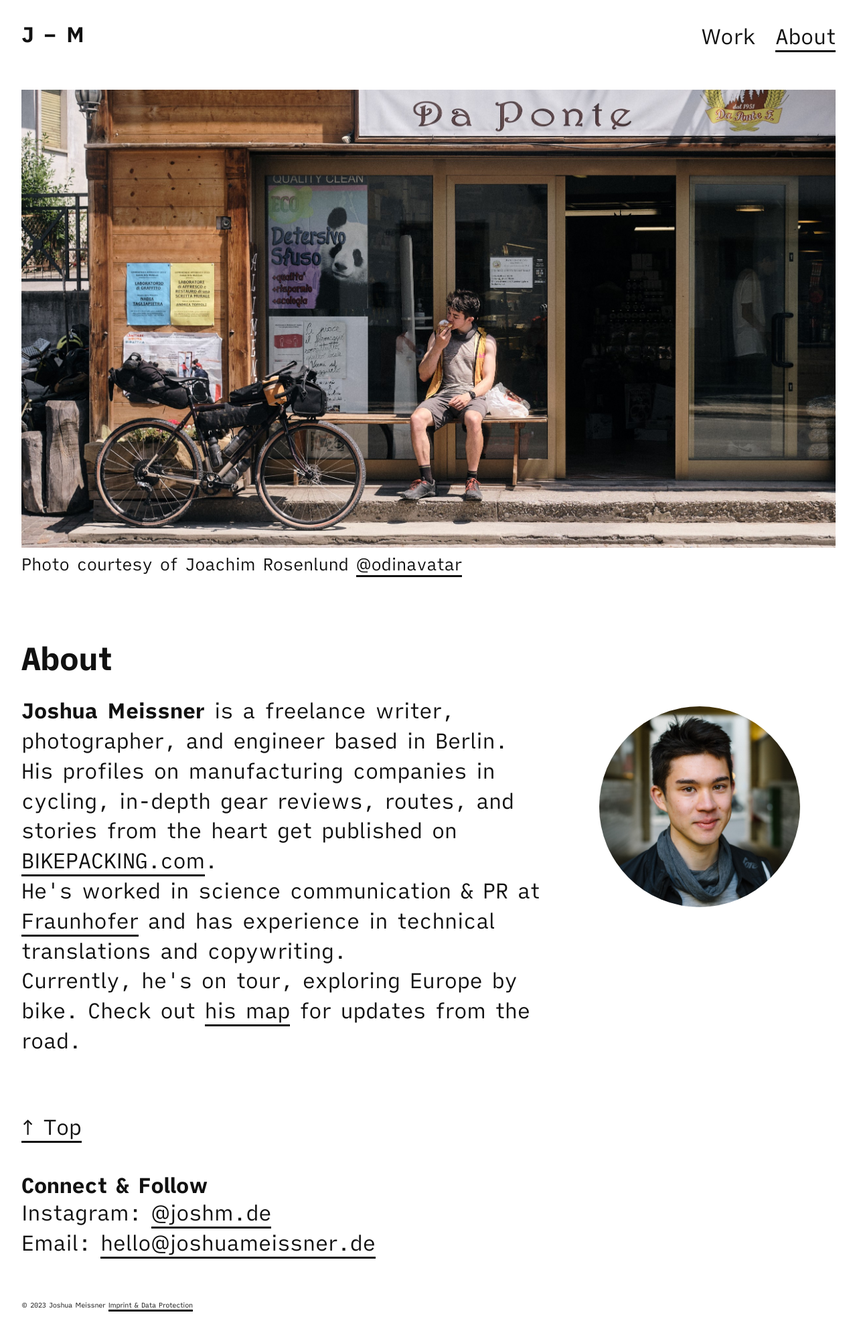
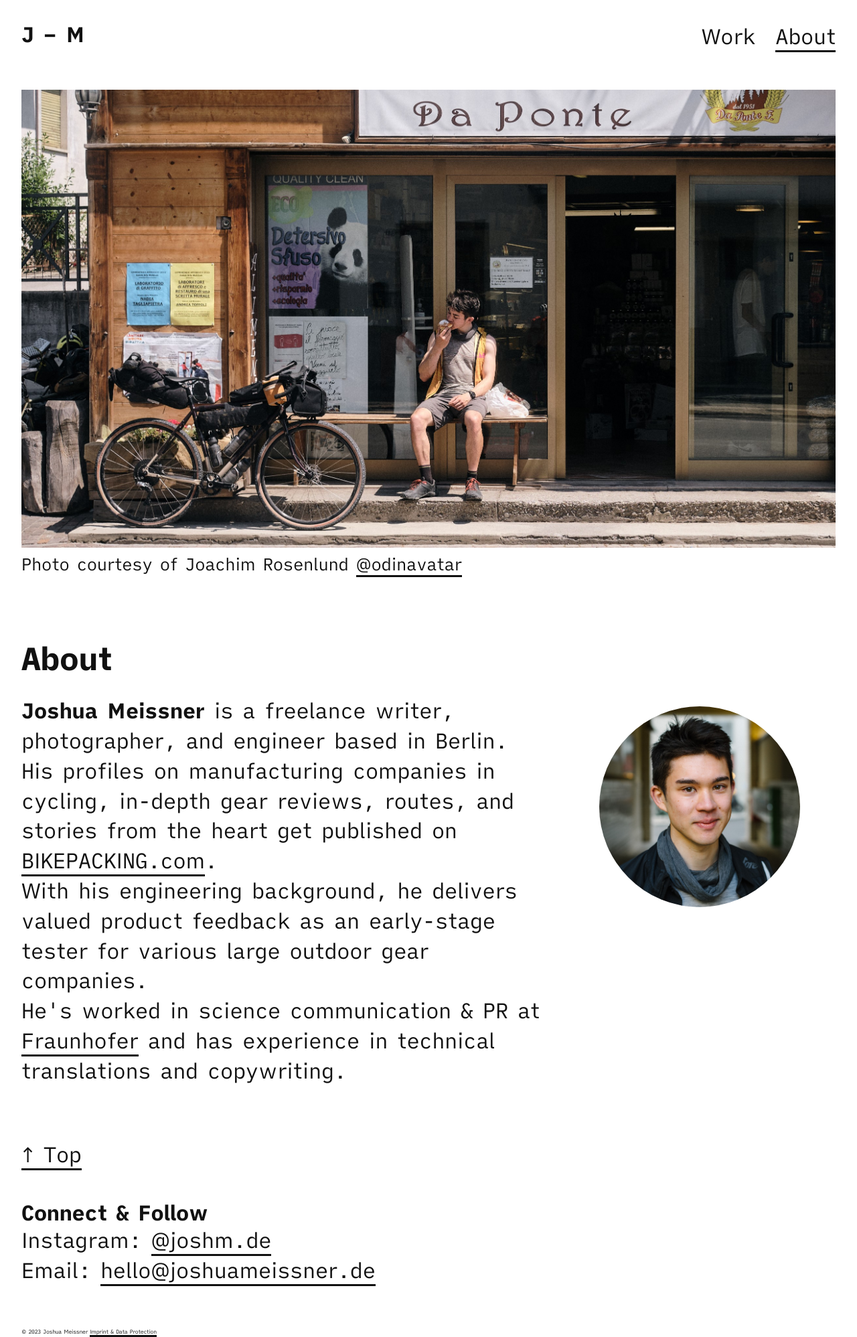
Before and after one commit to joshua-meissner/joshuameissner.de, a Jekyll site: the page built from about.html, in a window 1280 px wide. Shown: the whole page at 67% size. Built offline with Jekyll 4.4.1, drawn with Linux system fonts in a browser that asks for light colours; nearby versions of some CDN libraries; before the commit the page ends 1959 px from its top, so only the background shows below that.

Commit message:
product_tester

```diff
--- a/about.html
+++ b/about.html
@@ -12,8 +12,10 @@ permalink: /about
 <div class="clearfix mb0">
   <div class="sm-col sm-col-8">
   <h2 class="h0">About</h2>
-  <p class="about large intro"><strong>Joshua Meissner</strong> is a freelance writer, photographer, and engineer based in Berlin. <br> His profiles on manufacturing companies in cycling, in-depth gear reviews, routes, and stories from the heart get published on <a href="https://bikepacking.com/author/josh-meissner/" target="_blank">BIKEPACKING.com</a>. <br> He's worked in science communication & PR at <a href="https://www.iuk.fraunhofer.de/" target="_blank">Fraunhofer</a> and has experience in technical translations and copywriting. <br>
-   Currently, he's on tour, exploring Europe by bike. Check out <a href="https://felt.com/map/Flying-Southwest-2023-xW7bOcIzS8mlzmIjL2PR4D" target="_blank">his map</a> for updates from the road.  </p>
+  <p class="about large intro"><strong>Joshua Meissner</strong> is a freelance writer, photographer, and engineer based in Berlin. <br> His profiles on manufacturing companies in cycling, in-depth gear reviews, routes, and stories from the heart get published on <a href="https://bikepacking.com/author/josh-meissner/" target="_blank">BIKEPACKING.com</a>.
+  <br> With his engineering background, he delivers valued product feedback as an early-stage tester for various large outdoor gear companies.
+   <br> He's worked in science communication & PR at <a href="https://www.iuk.fraunhofer.de/" target="_blank">Fraunhofer</a> and has experience in technical translations and copywriting.
+   </p>
   </div>
   <div class="sm-col sm-col-4">
     <div class="image-cropper mx-auto profile-image-container">
--- a/css/style.css
+++ b/css/style.css
@@ -124,7 +124,7 @@ body {
   margin: 0;
   padding: 0;
   font-family: "Quattro-Regular", "Helvetica Neue", "Helvetica", "Roboto", "Arial", sans-serif;
-  font-size: 1em;
+  font-size: 0.8em;
   line-height: 1.4;
   letter-spacing: -0.3px;
   color: #111;
--- a/index.html
+++ b/index.html
@@ -4,7 +4,7 @@ title: Joshua Meissner – writer and photographer
 permalink: /
 ---
 <div class="intro pb4">
-  <p class="about large intro"><strong>Joshua Meissner</strong> is a freelance writer, photographer, and engineer based in Berlin. <br> Currently, he's on tour, exploring Europe by bike. Check out <a href="https://felt.com/map/Flying-Southwest-2023-xW7bOcIzS8mlzmIjL2PR4D" target="_blank">his map</a> for updates from the road. </p>
+  <p class="about large intro"><strong>Joshua Meissner</strong> is a freelance writer, photographer, and engineer based in Berlin.
 </div>
 {% assign projects = site.projects | sort: 'order' %}
 {% for project in projects %}
```
